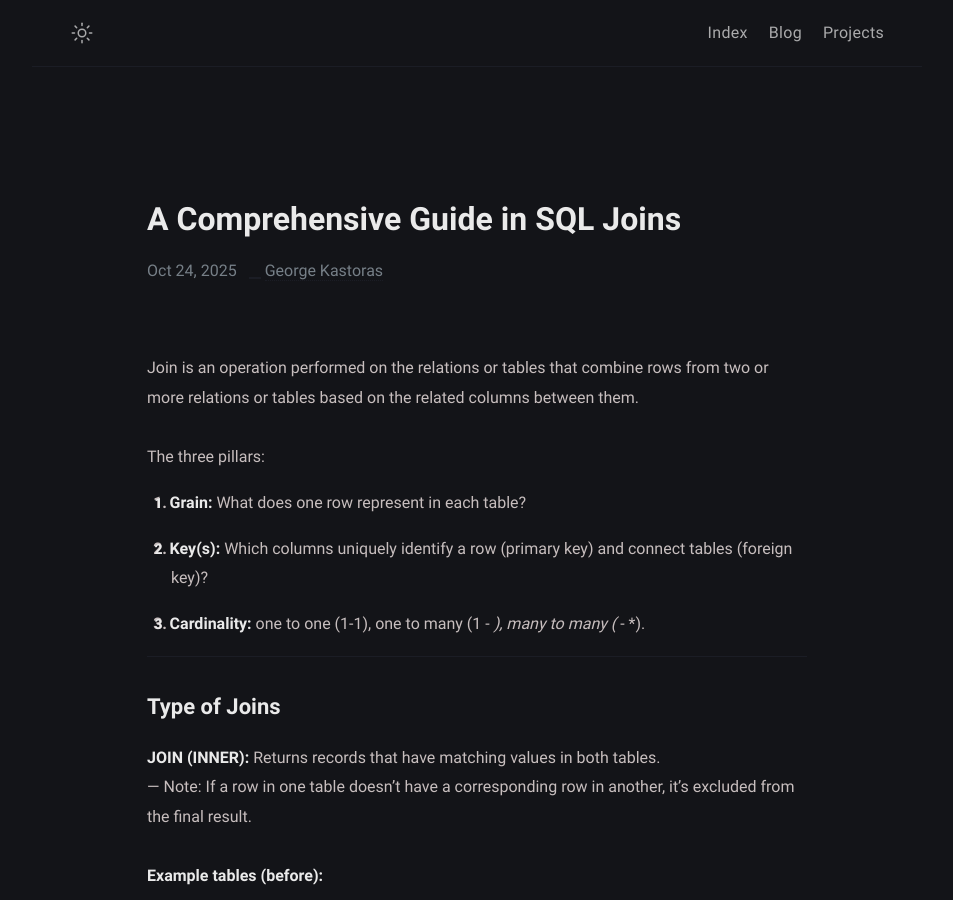
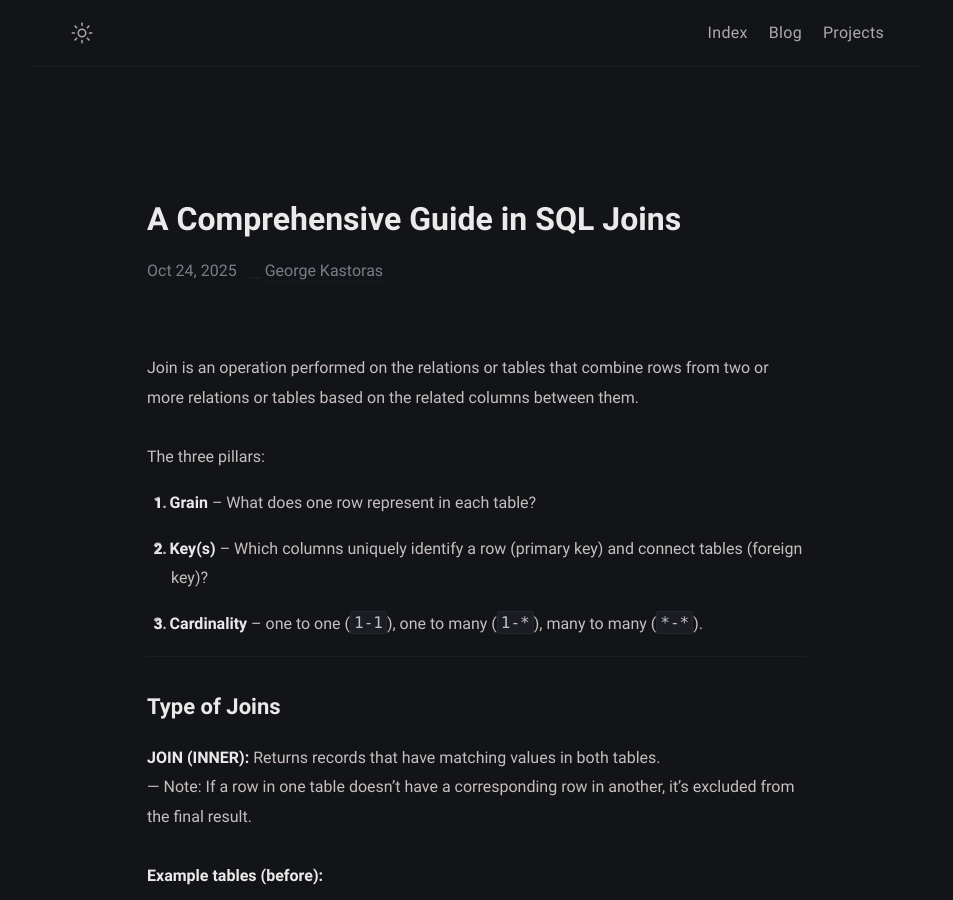
Before and after one commit to GiorgosKastoras/giorgoskastoras.github.io, a Jekyll site: the page built from _posts/SQL/2025-10-24-a-comprehensive-guide-in-sql-joins.md, in a window 1280 px wide and 900 px high. Shown: the whole window, without its empty margins (163-1116 px from the left). Built offline with Jekyll 4.4.1, drawn with Linux system fonts in a browser that asks for light colours; some of the changed text lies outside the part shown.

Commit message:
update website

```diff
--- a/_posts/SQL/2025-10-24-a-comprehensive-guide-in-sql-joins.md
+++ b/_posts/SQL/2025-10-24-a-comprehensive-guide-in-sql-joins.md
@@ -9,9 +9,9 @@ Join is an operation performed on the relations or tables that combine rows from
 
 The three pillars:
 
-1. **Grain:** What does one row represent in each table?
-2. **Key(s):** Which columns uniquely identify a row (primary key) and connect tables (foreign key)?
-3. **Cardinality:** one to one (1-1), one to many (1 - *), many to many (* - *).
+1. **Grain** – What does one row represent in each table?
+2. **Key(s)** – Which columns uniquely identify a row (primary key) and connect tables (foreign key)?
+3. **Cardinality** – one to one (`1-1`), one to many (`1-*`), many to many (`*-*`).
 
 ---
 
@@ -293,9 +293,8 @@ Everything you do should preserve or intentionally change this grain.
 
 * State the join keys and the expected relationship:
 
-  * fact → dim = many → one
-  * fact → fact (e.g., sales ↔ promotions) = many ↔ many (danger — pre-aggregate!)
-
+  * `fact` → `dim` = many → one
+  * `fact` → `fact` (e.g., sales ↔ promotions) = many ↔ many (danger — pre-aggregate!)
 * If it’s not 1:1 or many:1, decide before joining:
 
   * Pre-aggregate the many side to the driver’s keys, or
```
